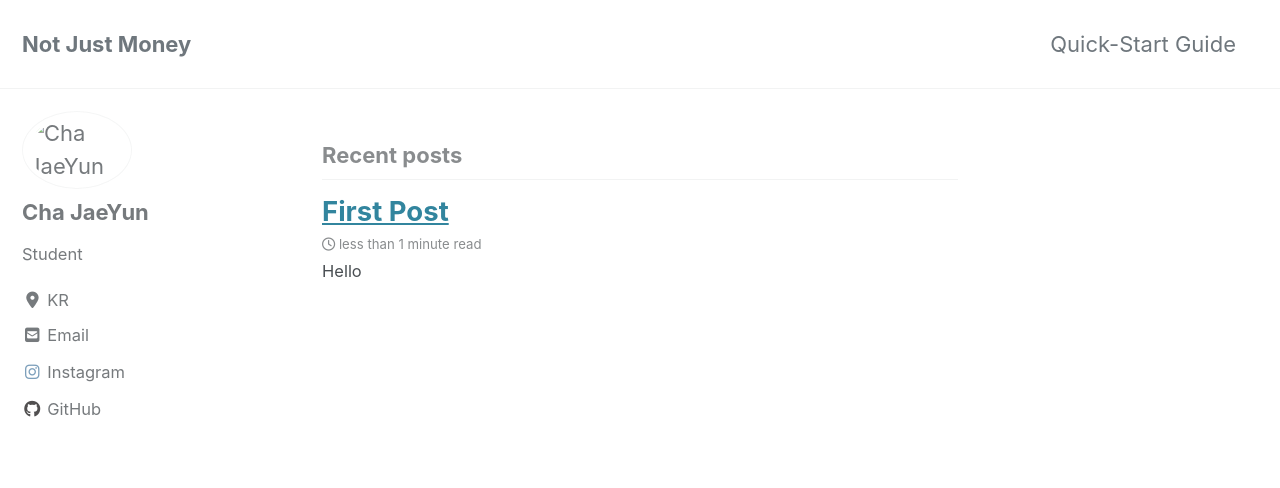
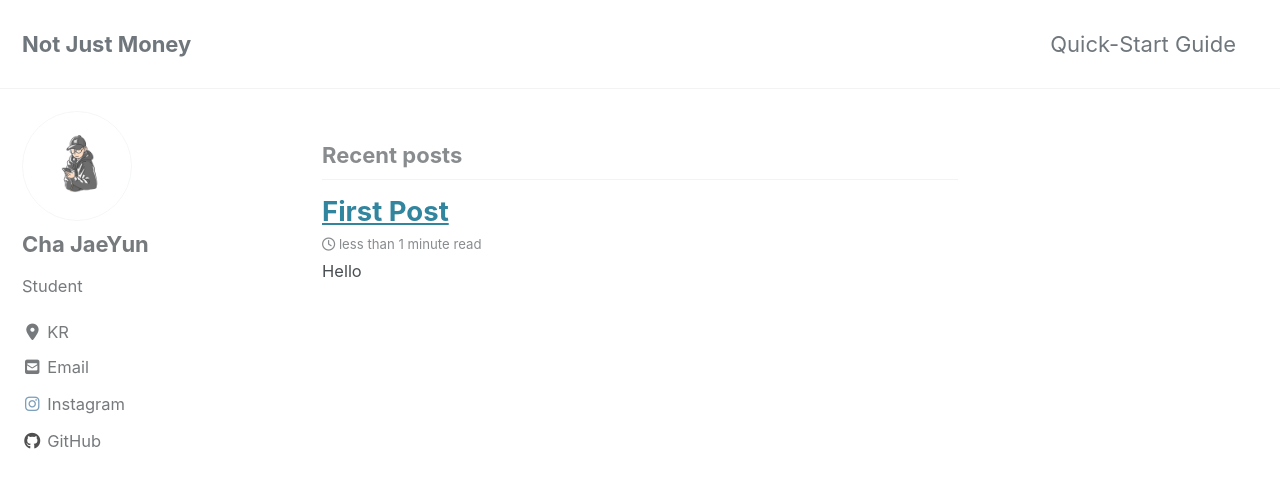
Before and after one commit to notjustmoney/notjustmoney.github.io, a Jekyll site: the page built from index.html, in a window 1280 px wide and 900 px high. Shown: the top 488 px of the window. Built offline with Jekyll 4.4.1, drawn with Linux system fonts in a browser that asks for light colours; cached includes are drawn as plain includes; nearby versions of some CDN libraries; the list of posts is cut into pages by our own code.

Commit message:
modify _config.yml

```diff
--- a/_config.yml
+++ b/_config.yml
@@ -108,7 +108,7 @@ analytics:
 # Site Author
 author:
   name             : "Cha JaeYun"
-  avatar           : "blob/master/assets/images/notjustmoney.jpg"
+  avatar           :  https://raw.githubusercontent.com/notjustmoney/notjustmoney.github.io/master/assets/images/notjustmoney.jpg
   bio              : "Student"
   location         : "KR"
   email            : "chajy97@gmail.com"
```
